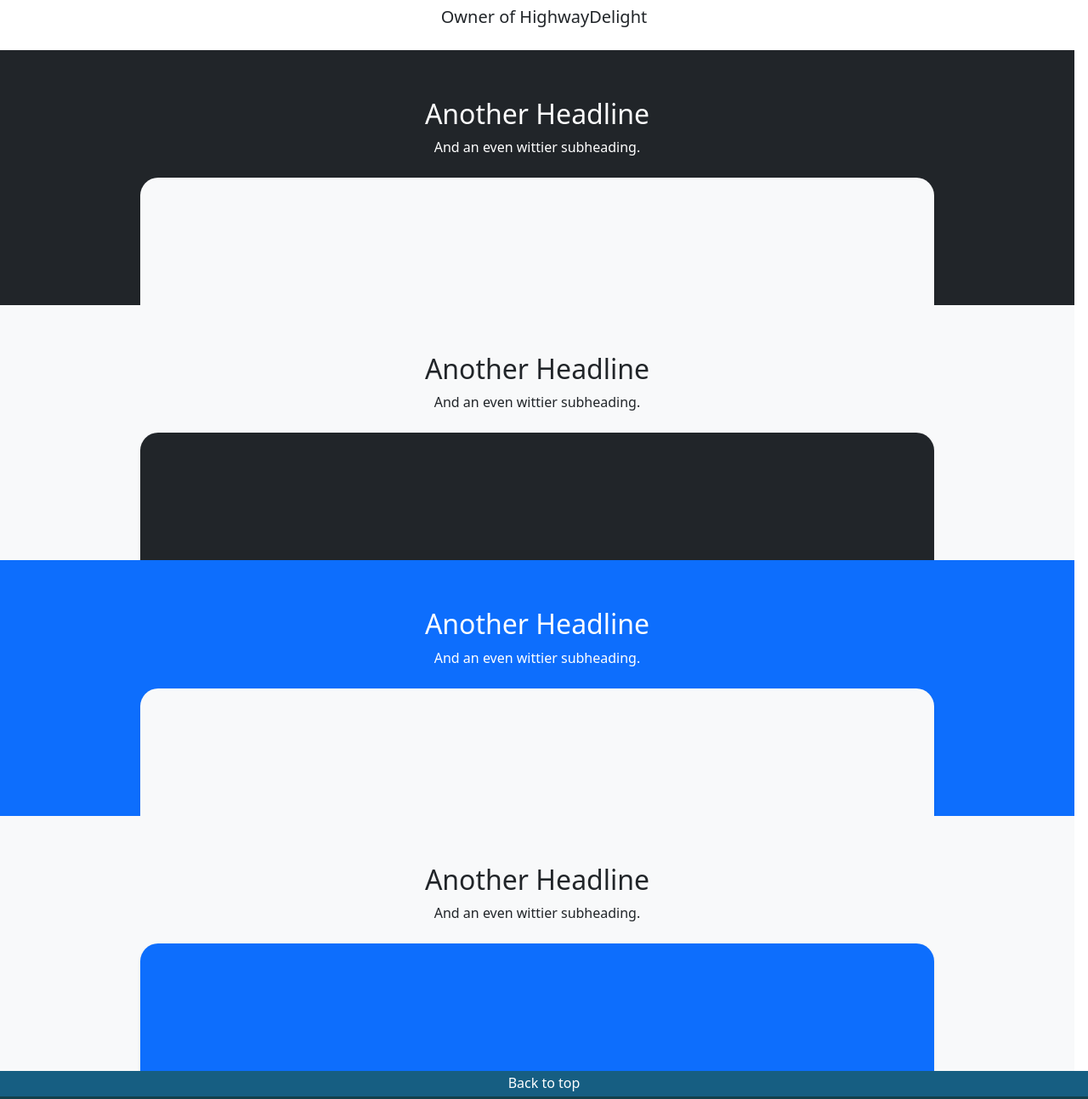
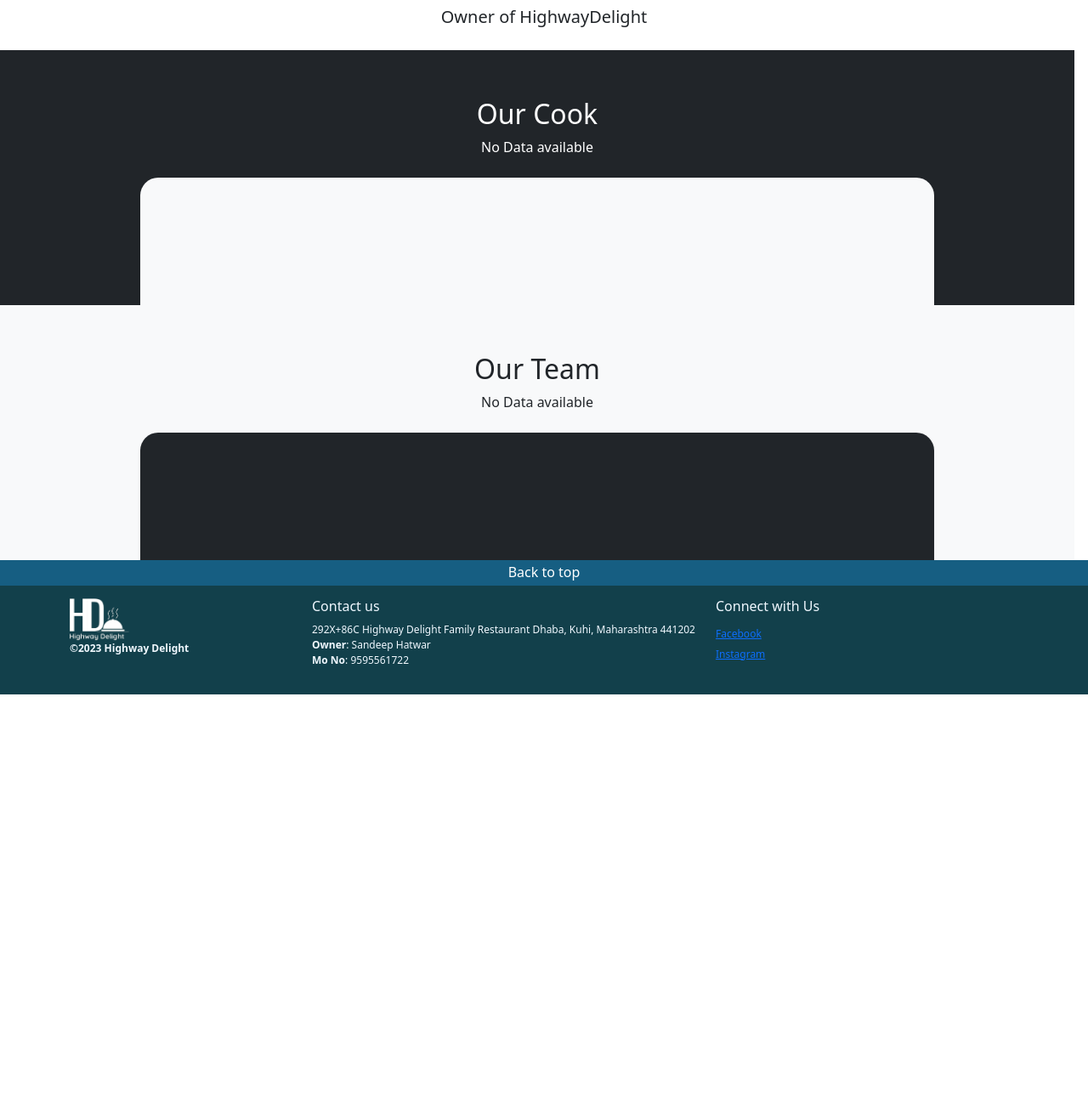
Before and after one commit to PRASHANTGOLHAR/Highway-Delight, a plain HTML site: page about.html in a window 1280 px wide. Shown: the part 257-1550 px from the top of the page at 85% size. After the commit the page ends 1074 px from the top, so only its background shows below. Drawn offline with nearby package versions, Linux system fonts and the light colour scheme.

Commit message:
Add files via upload

```diff
--- a/about.html
+++ b/about.html
@@ -111,8 +111,8 @@
 
     <div class="bg-dark me-md-3 pt-3 px-3 pt-md-5 px-md-5 text-center text-white overflow-hidden">
       <div class="my-1 py-1">
-        <h2 >Another Headline</h2>
-        <p >And an even wittier subheading.</p>
+        <h2 >Our Cook</h2>
+        <p >No Data available</p>
       </div>
       <div class="bg-light shadow-sm mx-auto" style="width: 80%; height: 150px; border-radius: 21px 21px 0 0;"></div>
     </div>
@@ -121,26 +121,10 @@
 
     <div class="bg-light me-md-3 pt-3 px-3 pt-md-5 px-md-5 text-center text-dark overflow-hidden">
       <div class="my-1 py-1">
-        <h2 >Another Headline</h2>
-        <p >And an even wittier subheading.</p>
+        <h2 >Our Team</h2>
+        <p >No Data available</p>
       </div>
       <div class="bg-dark shadow-sm mx-auto" style="width: 80%; height: 150px; border-radius: 21px 21px 0 0;"></div>
-    </div>
-
-    <div class="bg-primary me-md-3 pt-3 px-3 pt-md-5 px-md-5 text-center text-white overflow-hidden">
-      <div class="my-1 py-1">
-        <h2 >Another Headline</h2>
-        <p >And an even wittier subheading.</p>
-      </div>
-      <div class="bg-light shadow-sm mx-auto" style="width: 80%; height: 150px; border-radius: 21px 21px 0 0;"></div>
-    </div>
-
-    <div class="bg-light me-md-3 pt-3 px-3 pt-md-5 px-md-5 text-center text-dark overflow-hidden">
-      <div class="my-1 py-1">
-        <h2 >Another Headline</h2>
-        <p >And an even wittier subheading.</p>
-      </div>
-      <div class="bg-primary shadow-sm mx-auto" style="width: 80%; height: 150px; border-radius: 21px 21px 0 0;"></div>
     </div>
 
 
```
